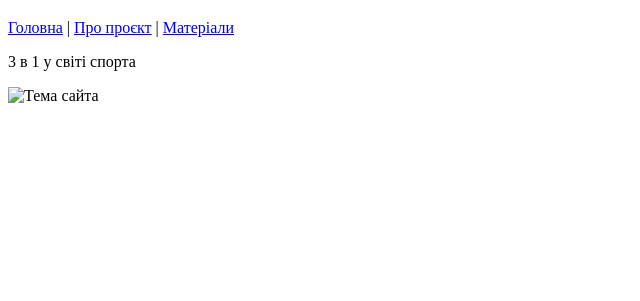
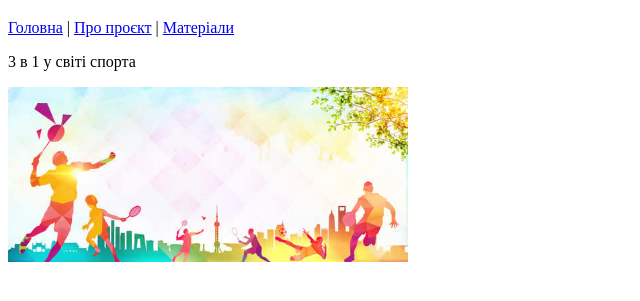
Before and after one commit to Maksibony/HTML, a plain HTML site: page index.html in a window 1280 px wide. Shown: the part 61-362 px from the top of the page, without its empty margins (0-640 px from the left). Drawn offline with Linux system fonts and the light colour scheme.

Commit message:
Update index.html

```diff
--- a/index.html
+++ b/index.html
@@ -17,7 +17,7 @@
 
   <main>
     <p>3 в 1 у світі спорта</p>
-    <img src="banner.jpg" alt="Тема сайта" width="400">
+    <img src="images/banner.jpg" alt="Тема сайта" width="400">
   </main>
 </body>
 </html>
```
